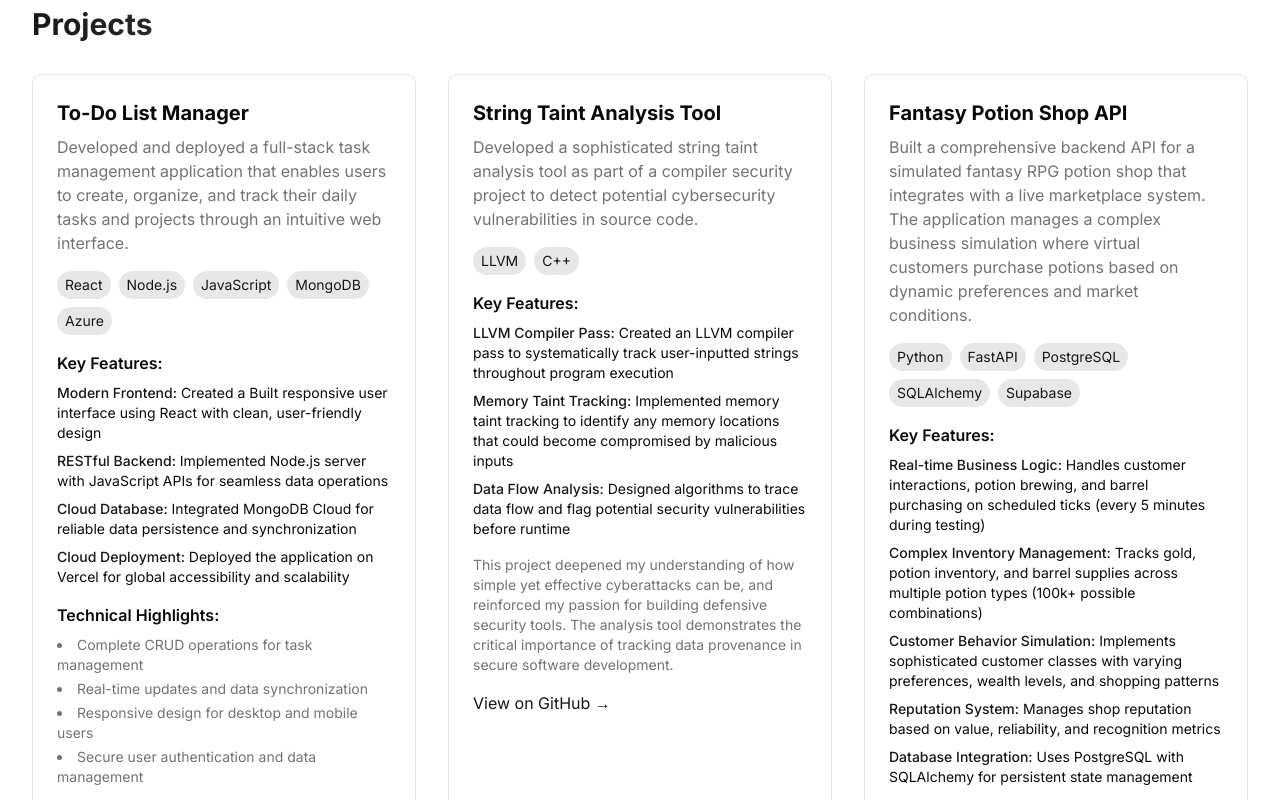
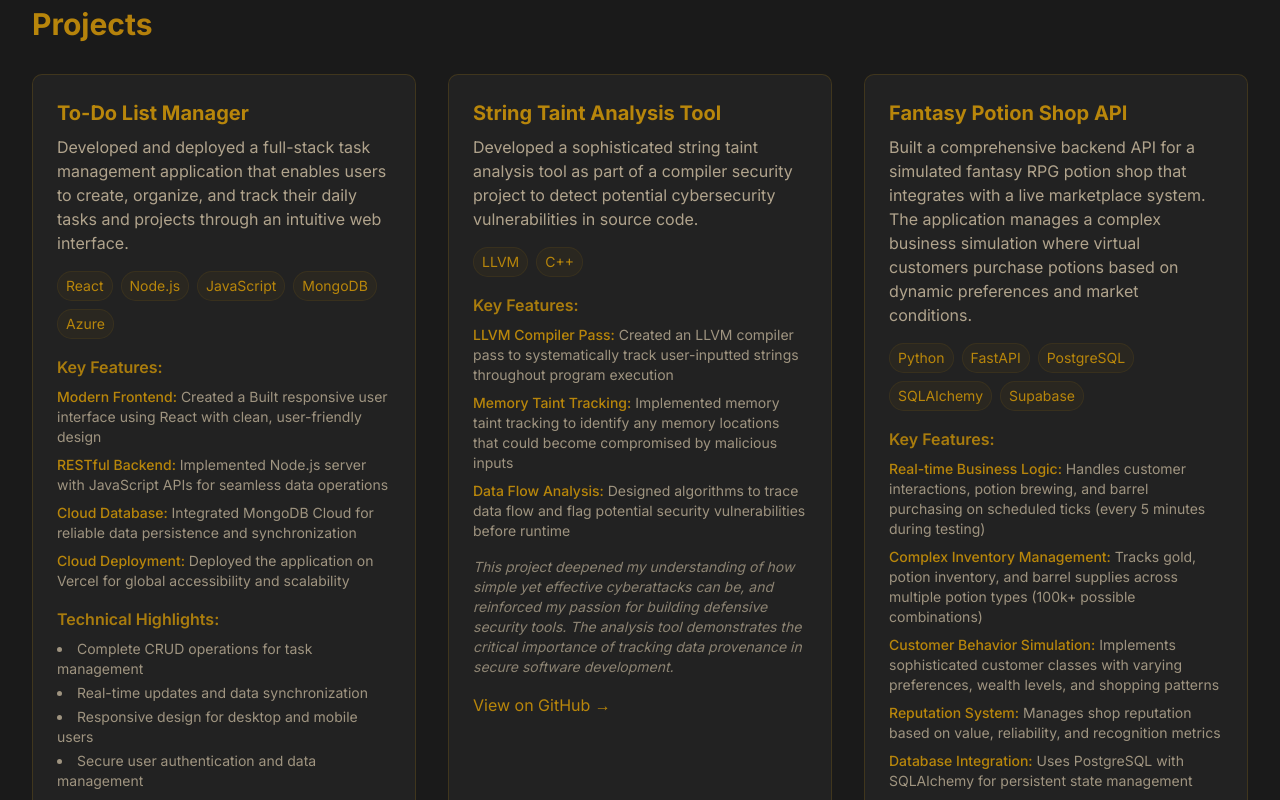
Before and after one commit to Arctic1ce/portfolio, a Next.js app: page / in a window 1280 px wide. Shown: the part 2360-3160 px from the top of the page. Built offline with nearby package versions, Linux system fonts and the light colour scheme.

Commit message:
updated ui colors

```diff
--- a/src/app/globals.css
+++ b/src/app/globals.css
@@ -45,24 +45,24 @@
 
 :root {
   --radius: 0.625rem;
-  --background: oklch(1 0 0);
-  --foreground: oklch(0.145 0 0);
-  --card: oklch(1 0 0);
-  --card-foreground: oklch(0.145 0 0);
-  --popover: oklch(1 0 0);
-  --popover-foreground: oklch(0.145 0 0);
-  --primary: oklch(0.205 0 0);
-  --primary-foreground: oklch(0.985 0 0);
-  --secondary: oklch(0.97 0 0);
-  --secondary-foreground: oklch(0.205 0 0);
-  --muted: oklch(0.97 0 0);
-  --muted-foreground: oklch(0.556 0 0);
-  --accent: oklch(0.97 0 0);
-  --accent-foreground: oklch(0.205 0 0);
-  --destructive: oklch(0.577 0.245 27.325);
-  --border: oklch(0.922 0 0);
-  --input: oklch(0.922 0 0);
-  --ring: oklch(0.708 0 0);
+  --background: #1a1a1a; /* Dark grey background */
+  --foreground: #d4c4a8; /* Darker warm brown-beige text */
+  --card: #2a2a2a; /* Slightly lighter grey for cards */
+  --card-foreground: #d4c4a8;
+  --popover: #2a2a2a;
+  --popover-foreground: #d4c4a8;
+  --primary: #b8860b; /* Dark goldenrod */
+  --primary-foreground: #1a1a1a;
+  --secondary: #cd853f; /* Peru (warm brown) */
+  --secondary-foreground: #d4c4a8;
+  --muted: #333333; /* Muted background */
+  --muted-foreground: #a9a9a9;
+  --accent: #8b4513; /* Saddle brown */
+  --accent-foreground: #d4c4a8;
+  --destructive: #dc143c;
+  --border: #404040;
+  --input: #404040;
+  --ring: #b8860b;
   --chart-1: oklch(0.646 0.222 41.116);
   --chart-2: oklch(0.6 0.118 184.704);
   --chart-3: oklch(0.398 0.07 227.392);
@@ -79,24 +79,24 @@
 }
 
 .dark {
-  --background: oklch(0.145 0 0);
-  --foreground: oklch(0.985 0 0);
-  --card: oklch(0.205 0 0);
-  --card-foreground: oklch(0.985 0 0);
-  --popover: oklch(0.205 0 0);
-  --popover-foreground: oklch(0.985 0 0);
-  --primary: oklch(0.922 0 0);
-  --primary-foreground: oklch(0.205 0 0);
-  --secondary: oklch(0.269 0 0);
-  --secondary-foreground: oklch(0.985 0 0);
-  --muted: oklch(0.269 0 0);
-  --muted-foreground: oklch(0.708 0 0);
-  --accent: oklch(0.269 0 0);
-  --accent-foreground: oklch(0.985 0 0);
-  --destructive: oklch(0.704 0.191 22.216);
-  --border: oklch(1 0 0 / 10%);
-  --input: oklch(1 0 0 / 15%);
-  --ring: oklch(0.556 0 0);
+  --background: #1a1a1a; /* Dark grey background */
+  --foreground: #d4c4a8; /* Darker warm brown-beige text */
+  --card: #2a2a2a; /* Slightly lighter grey for cards */
+  --card-foreground: #d4c4a8;
+  --popover: #2a2a2a;
+  --popover-foreground: #d4c4a8;
+  --primary: #b8860b; /* Dark goldenrod */
+  --primary-foreground: #1a1a1a;
+  --secondary: #cd853f; /* Peru (warm brown) */
+  --secondary-foreground: #d4c4a8;
+  --muted: #333333; /* Muted background */
+  --muted-foreground: #a9a9a9;
+  --accent: #8b4513; /* Saddle brown */
+  --accent-foreground: #d4c4a8;
+  --destructive: #dc143c;
+  --border: #404040;
+  --input: #404040;
+  --ring: #b8860b;
   --chart-1: oklch(0.488 0.243 264.376);
   --chart-2: oklch(0.696 0.17 162.48);
   --chart-3: oklch(0.769 0.188 70.08);
@@ -143,11 +143,55 @@
   }
 
   .gradient-text {
-    @apply bg-clip-text text-transparent bg-gradient-to-r from-primary to-accent;
+    background: linear-gradient(to right, var(--primary), var(--accent));
+    -webkit-background-clip: text;
+    background-clip: text;
+    color: transparent;
   }
 
   .glass-effect {
     @apply backdrop-blur-md bg-white/10 dark:bg-black/10;
+  }
+
+  /* Project section specific styles */
+  .project-card {
+    @apply bg-card border border-border/50 rounded-lg p-6 hover:border-primary/50 transition-all duration-300;
+  }
+
+  .project-title {
+    @apply text-2xl font-bold mb-4;
+    background: linear-gradient(to right, var(--primary), var(--accent));
+    -webkit-background-clip: text;
+    background-clip: text;
+    color: transparent;
+  }
+
+  .project-description {
+    @apply text-foreground/90 mb-6;
+  }
+
+  .project-tech {
+    @apply inline-flex items-center px-3 py-1 rounded-full text-sm font-medium bg-primary/10 text-primary border border-primary/20;
+  }
+
+  .project-feature {
+    @apply mb-4;
+  }
+
+  .project-feature-name {
+    @apply text-primary font-semibold mb-1;
+  }
+
+  .project-feature-description {
+    @apply text-foreground/80;
+  }
+
+  .project-highlights {
+    @apply list-disc list-inside text-foreground/80 space-y-1;
+  }
+
+  .project-summary {
+    @apply text-foreground/70 italic mt-4;
   }
 }
 
--- a/src/app/layout.tsx
+++ b/src/app/layout.tsx
@@ -16,7 +16,7 @@ export default function RootLayout({
   children: React.ReactNode;
 }) {
   return (
-    <html lang="en" className="scroll-smooth">
+    <html lang="en" className="scroll-smooth dark">
       <body className={inter.className}>
         <Navigation />
         {children}
--- a/src/app/page.tsx
+++ b/src/app/page.tsx
@@ -351,17 +351,17 @@ export default function Home() {
               initial={{ opacity: 0, y: 20 }}
               animate={{ opacity: 1, y: 0 }}
               transition={{ delay: index * 0.1 }}
-              className="card-hover p-6 rounded-lg border bg-card hover-lift"
+              className="bg-card/50 border border-primary/20 rounded-lg p-6 hover:border-primary/40 hover:bg-card/80 transition-all duration-300"
             >
-              <h3 className="text-xl font-bold mb-2">{project.name}</h3>
-              <p className="text-muted-foreground mb-4">
-                {project.description}
-              </p>
+              <h3 className="text-xl font-bold mb-2 text-primary">
+                {project.name}
+              </h3>
+              <p className="text-foreground/80 mb-4">{project.description}</p>
               <div className="flex flex-wrap gap-2 mb-4">
                 {project.technologies.map((tech) => (
                   <span
                     key={tech}
-                    className="px-2 py-1 text-sm rounded-full bg-primary/10 text-primary"
+                    className="px-2 py-1 text-sm rounded-full bg-primary/5 text-primary border border-primary/10"
                   >
                     {tech}
                   </span>
@@ -369,31 +369,35 @@ export default function Home() {
               </div>
               <div className="space-y-4">
                 <div>
-                  <h4 className="font-semibold mb-2">Key Features:</h4>
+                  <h4 className="font-semibold mb-2 text-primary/90">
+                    Key Features:
+                  </h4>
                   <ul className="space-y-2">
                     {project.keyFeatures.map((feature) => (
                       <li key={feature.name} className="text-sm">
                         <span className="font-medium text-primary">
                           {feature.name}:
                         </span>{" "}
-                        {feature.description}
+                        <span className="text-foreground/70">
+                          {feature.description}
+                        </span>
                       </li>
                     ))}
                   </ul>
                 </div>
                 {project.technicalHighlights && (
                   <div>
-                    <h4 className="font-semibold mb-2">
+                    <h4 className="font-semibold mb-2 text-primary/90">
                       Technical Highlights:
                     </h4>
-                    <ul className="list-disc list-inside space-y-1 text-sm text-muted-foreground">
+                    <ul className="list-disc list-inside space-y-1 text-sm text-foreground/70">
                       {project.technicalHighlights.map((highlight) => (
                         <li key={highlight}>{highlight}</li>
                       ))}
                     </ul>
                   </div>
                 )}
-                <div className="text-sm text-muted-foreground">
+                <div className="text-sm text-foreground/60 italic">
                   {project.summary}
                 </div>
               </div>
@@ -401,7 +405,7 @@ export default function Home() {
                 href={project.github}
                 target="_blank"
                 rel="noopener noreferrer"
-                className="inline-block mt-4 text-primary hover:underline"
+                className="inline-block mt-4 text-primary hover:text-primary/80 transition-colors"
               >
                 View on GitHub →
               </a>
--- a/tailwind.config.js
+++ b/tailwind.config.js
@@ -7,6 +7,36 @@ module.exports = {
   ],
   theme: {
     extend: {
+      colors: {
+        primary: {
+          DEFAULT: "#B8860B", // Dark goldenrod
+          dark: "#8B4513", // Saddle brown
+          light: "#CD853F", // Peru
+        },
+        secondary: {
+          DEFAULT: "#CD853F", // Peru
+          dark: "#8B4513", // Saddle brown
+          light: "#D4C4A8", // Tan
+        },
+        accent: {
+          DEFAULT: "#8B4513", // Saddle brown
+          dark: "#654321", // Dark brown
+          light: "#B8860B", // Dark goldenrod
+        },
+        background: {
+          DEFAULT: "#1A1A1A", // Dark grey
+          light: "#2A2A2A", // Slightly lighter grey
+          lighter: "#333333", // Medium grey
+        },
+        text: {
+          DEFAULT: "#D4C4A8", // Tan
+          muted: "#A9A9A9", // Grey
+          dark: "#8B4513", // Saddle brown
+        },
+      },
+      backgroundImage: {
+        "gradient-text": "linear-gradient(to right, #B8860B, #8B4513)",
+      },
       keyframes: {
         "fade-in": {
           "0%": { opacity: "0" },
```
